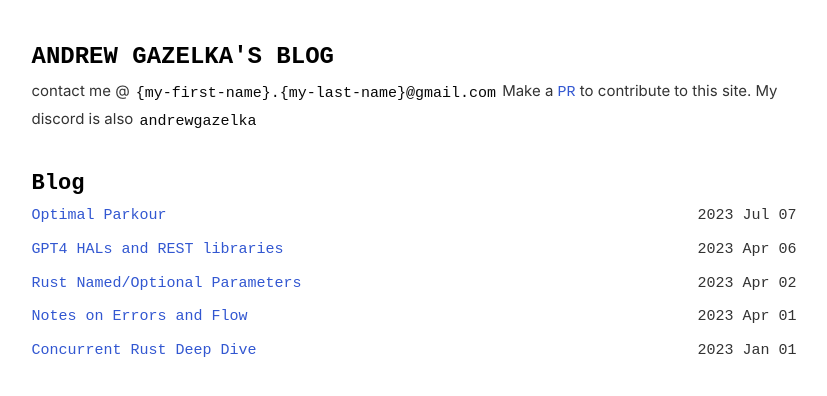
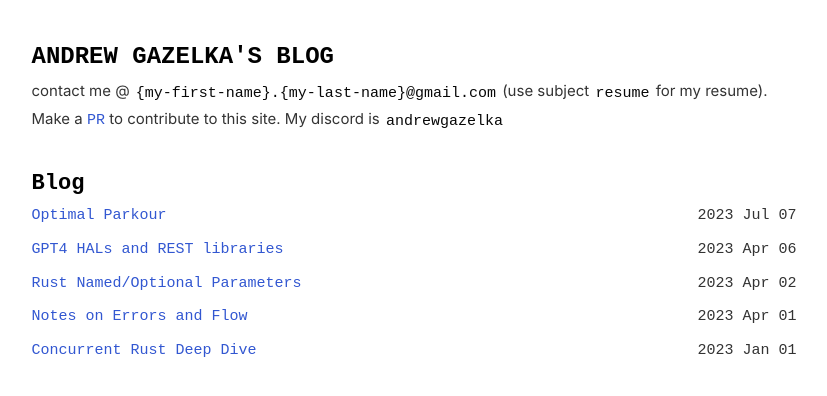
Before and after one commit to andrewgazelka/andrewgazelka.github.io, a Jekyll site: the page built from index.html, in a window 1280 px wide. Shown: the top 396 px of the page, without its empty margins (226-1053 px from the left). Built offline with Jekyll 4.4.1, drawn with Linux system fonts in a browser that asks for light colours; some web fonts are replaced.

Commit message:
update resume

```diff
--- a/index.html
+++ b/index.html
@@ -7,8 +7,8 @@ layout: default
     </div>
     <div class="bio">
         <!-- {{ site.description }}<br> -->
-        contact me @ <code class="language-plaintext">{my-first-name}.{my-last-name}@gmail.com</code>
-        Make a <a href="https://github.com/andrewgazelka/andrewgazelka.github.io">PR</a> to contribute to this site. My discord is also <code class="language-plaintext">andrewgazelka</code>
+        contact me @ <code class="language-plaintext">{my-first-name}.{my-last-name}@gmail.com</code> (use subject <code class="language-plaintext">resume</code> for my resume).
+        Make a <a href="https://github.com/andrewgazelka/andrewgazelka.github.io">PR</a> to contribute to this site. My discord is <code class="language-plaintext">andrewgazelka</code>
     </div>
 </section>
 
```
